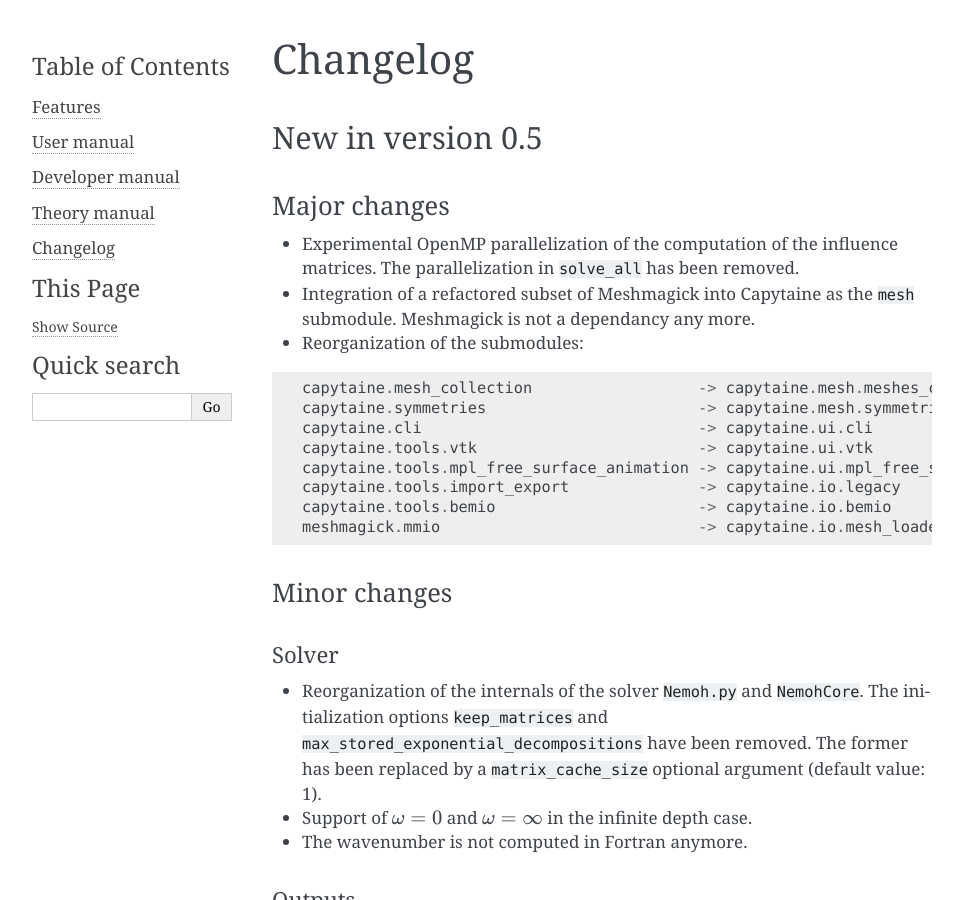
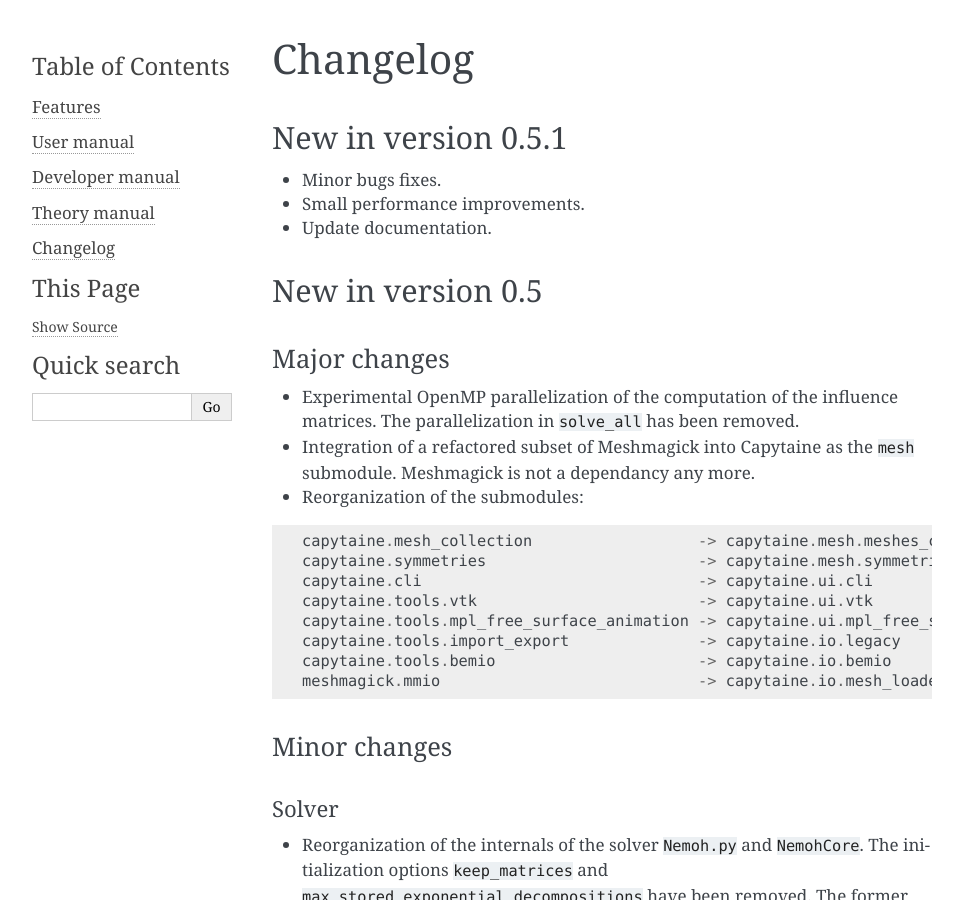
Before and after one commit to capytaine/capytaine, a Sphinx documentation site: the page built from docs/changelog.rst, in a window 1280 px wide and 900 px high. Shown: the whole window, without its empty margins (148-1111 px from the left). Built offline with Sphinx 7.4.7, drawn with Linux system fonts in a browser that asks for light colours.

Commit message:
Update changelogs.

```diff
--- a/docs/changelog.rst
+++ b/docs/changelog.rst
@@ -1,6 +1,16 @@
 =========
 Changelog
 =========
+
+--------------------
+New in version 0.5.1
+--------------------
+
+* Minor bugs fixes.
+
+* Small performance improvements.
+
+* Update documentation.
 
 ------------------
 New in version 0.5
```
